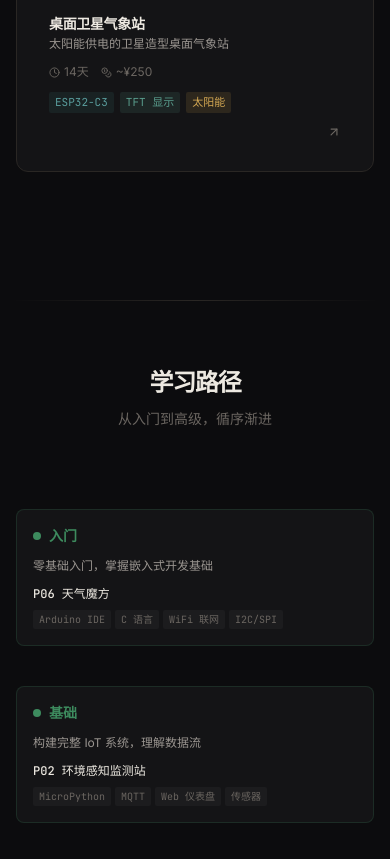
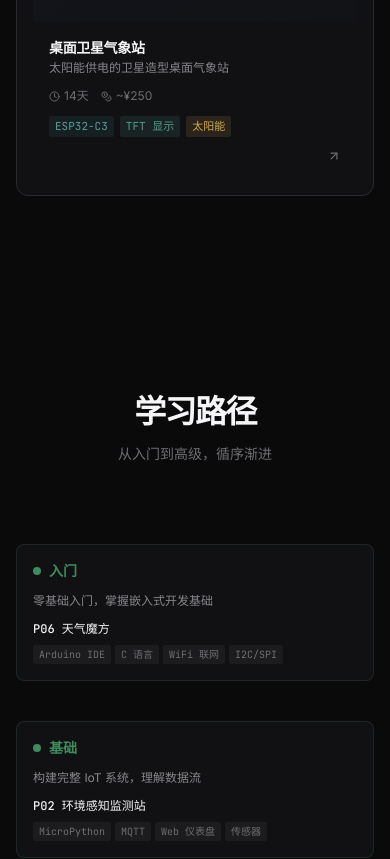
Before and after one commit to jojojjjjj/summer-hardware-projects, a Next.js app in the folder website/: page / in a window 390 px wide. Shown: the part 5419-6278 px from the top of the page. Built offline with nearby package versions, Linux system fonts and the light colour scheme.

Commit message:
style: update tailwind config and global CSS for new design system

```diff
--- a/website/app/globals.css
+++ b/website/app/globals.css
@@ -1,13 +1,16 @@
 /**
- * 全局样式 — 工作台 / Workbench 主题
+ * 全局样式 — Apple Keynote × 硬件工作台
  *
- * 设计方向: 不是"科技感暗色渐变"，而是电子工作台的真实质感。
- * 色彩来自 PCB 走线金色、阻焊层绿色、焊锡银灰、烙铁暗橙。
- * 排版借鉴技术手册和元件数据表——等宽字体做标题，无衬线做正文。
+ * 设计方向:
+ * - Apple 式的极致留白和排版层次
+ * - 保留工作台暖金色调，但用 Apple 的构图书写
+ * - 更大的正文、更极端的标题/正文比例
+ * - Section 之间用背景色变化而非分隔线
+ * - 更精致的模糊和阴影
  */
 
-/* Google Fonts — @import 必须在 @tailwind 之前 */
-@import url("https://fonts.googleapis.com/css2?family=Inter:wght@400;500;600;700;800&family=Noto+Sans+SC:wght@400;500;600;700&family=JetBrains+Mono:wght@400;500;600;700&display=swap");
+/* Google Fonts */
+@import url("https://fonts.googleapis.com/css2?family=Inter:wght@300;400;500;600;700;800&family=Noto+Sans+SC:wght@300;400;500;600;700&family=JetBrains+Mono:wght@400;500;600;700&display=swap");
 
 @tailwind base;
 @tailwind components;
@@ -16,72 +19,70 @@
 @layer base {
   html {
     scroll-behavior: smooth;
-    background-color: #0c0c0e;
-    color: #ede9e1;
+    background-color: #0a0a0b;
+    color: #f5f5f7;
   }
 
   body {
     font-family: "Inter", "Noto Sans SC", "PingFang SC", "Microsoft YaHei",
       sans-serif;
-    line-height: 1.75;
+    font-size: 17px;
+    line-height: 1.65;
     -webkit-font-smoothing: antialiased;
     -moz-osx-font-smoothing: grayscale;
   }
 
   ::selection {
     background-color: rgba(201, 148, 74, 0.3);
-    color: #ede9e1;
+    color: #f5f5f7;
   }
 
   ::-webkit-scrollbar {
-    width: 6px;
+    width: 5px;
   }
   ::-webkit-scrollbar-track {
-    background: #0c0c0e;
+    background: #0a0a0b;
   }
   ::-webkit-scrollbar-thumb {
-    background: #2a2724;
+    background: #1c1c1e;
     border-radius: 3px;
   }
   ::-webkit-scrollbar-thumb:hover {
-    background: #3d3a35;
+    background: #2a2724;
   }
 }
 
 @layer components {
-  /* Hero 背景 — 深色工坊氛围，非流动渐变 */
+  /* Hero 背景 — Apple 式微光，非常克制 */
   .hero-gradient {
-    background:
-      radial-gradient(ellipse at 30% 20%, rgba(201, 148, 74, 0.06) 0%, transparent 50%),
-      radial-gradient(ellipse at 70% 80%, rgba(61, 139, 94, 0.04) 0%, transparent 50%),
-      #0c0c0e;
+    background: #0a0a0b;
   }
 
-  /* 强调文字 — 实色金色，非渐变 */
+  /* 强调文字 — 实色金色 */
   .accent-text {
     color: #c9944a;
   }
 
-  /* 卡片 hover — 克制的边框变化，不发光 */
+  /* 卡片 hover — Apple 式：轻微提升 + 边框明显变化 */
   .card-glow {
-    transition: border-color 0.2s ease, transform 0.2s ease;
+    transition: border-color 0.3s ease, transform 0.3s ease, box-shadow 0.3s ease;
   }
   @media (hover: hover) and (pointer: fine) {
     .card-glow:hover {
-      border-color: #3d3a35;
-      transform: translateY(-2px);
+      border-color: rgba(255, 255, 255, 0.18);
+      transform: translateY(-4px);
+      box-shadow: 0 12px 40px rgba(0, 0, 0, 0.4);
     }
   }
 
-  /* 导航栏 — 微暖色调模糊 */
+  /* 导航栏 — Apple 式通透模糊 */
   .navbar-blur {
-    backdrop-filter: blur(12px) saturate(180%);
-    -webkit-backdrop-filter: blur(12px) saturate(180%);
-    background-color: rgba(12, 12, 14, 0.85);
-    border-bottom: 1px solid rgba(42, 39, 36, 0.5);
+    backdrop-filter: blur(20px) saturate(180%);
+    -webkit-backdrop-filter: blur(20px) saturate(180%);
+    background-color: rgba(10, 10, 11, 0.72);
   }
 
-  /* 项目 Hero 渐变 — 保持不变但色调更新 */
+  /* 项目 Hero 渐变 */
   .project-hero-gradient {
     position: relative;
   }
@@ -97,35 +98,32 @@
     pointer-events: none;
   }
 
-  /* Section 分隔线 — 微暖色 */
-  .section-divider {
-    height: 1px;
-    background: linear-gradient(
-      to right,
-      transparent,
-      #2a2724,
-      transparent
-    );
+  /* Section 背景 — Apple 式交替 */
+  .section-dark {
+    background-color: #0a0a0b;
+  }
+  .section-elevated {
+    background-color: #111113;
   }
 
-  /* PCB 走线装饰 — 水平连接线 */
-  .trace-line {
-    height: 1px;
-    background: linear-gradient(
-      to right,
-      #c9944a40,
-      #c9944a20,
-      transparent
-    );
+  /* Apple 式 eyebrow label */
+  .eyebrow {
+    font-size: 12px;
+    font-weight: 600;
+    letter-spacing: 0.08em;
+    text-transform: uppercase;
+    color: #c9944a;
+    font-family: "Inter", sans-serif;
   }
 }
 
 @layer utilities {
-  .text-responsive-hero {
-    font-size: clamp(2.25rem, 5vw + 1rem, 4.5rem);
+  /* Apple 式标题尺寸 — 更极端的比例 */
+  .text-hero {
+    font-size: clamp(2.75rem, 6vw, 5rem);
   }
   .text-responsive-section {
-    font-size: clamp(1.5rem, 3vw + 0.5rem, 3rem);
+    font-size: clamp(2rem, 4vw, 3.5rem);
   }
 }
 
@@ -140,19 +138,15 @@ html, body {
 
 @media (max-width: 1024px) {
   .navbar-blur {
-    backdrop-filter: blur(8px) saturate(150%);
-    -webkit-backdrop-filter: blur(8px) saturate(150%);
-  }
-
-  .section-divider {
-    margin-left: 1rem;
-    margin-right: 1rem;
+    backdrop-filter: blur(12px) saturate(150%);
+    -webkit-backdrop-filter: blur(12px) saturate(150%);
   }
 }
 
 @media (max-width: 768px) {
   body {
-    line-height: 1.6;
+    font-size: 16px;
+    line-height: 1.55;
   }
 
   .project-hero-gradient::before {
@@ -163,11 +157,6 @@ html, body {
     );
   }
 
-  .section-divider {
-    margin-left: 1rem;
-    margin-right: 1rem;
-  }
-
   .card-glow {
     min-height: 44px;
     padding: 1rem;
@@ -176,17 +165,13 @@ html, body {
 
 @media (max-width: 480px) {
   body {
+    font-size: 15px;
     line-height: 1.5;
   }
 
   .navbar-blur {
-    backdrop-filter: blur(6px) saturate(120%);
-    -webkit-backdrop-filter: blur(6px) saturate(120%);
-  }
-
-  .section-divider {
-    margin-left: 0.75rem;
-    margin-right: 0.75rem;
+    backdrop-filter: blur(8px) saturate(120%);
+    -webkit-backdrop-filter: blur(8px) saturate(120%);
   }
 }
 
--- a/website/tailwind.config.ts
+++ b/website/tailwind.config.ts
@@ -19,16 +19,16 @@ const config: Config = {
          * - 烙铁头的暗橙红
          * - 焊锡的银灰色
          */
-        /* 基础色 — 微暖深色系 */
-        background: "#0c0c0e",
-        "bg-secondary": "#141416",
+        /* 基础色 — Apple 式纯黑底 + 微暖层次 */
+        background: "#0a0a0b",
+        "bg-secondary": "#111113",
         "bg-tertiary": "#1c1c1e",
-        border: "#2a2724",
-        "border-hover": "#3d3a35",
-        /* 文字色 — 暖白/暖灰，非冷白 */
-        "text-primary": "#ede9e1",
-        "text-secondary": "#9a9590",
-        "text-tertiary": "#6b6661",
+        border: "#2a2a2e",
+        "border-hover": "#444448",
+        /* 文字色 — Apple 式冷白/冷灰（与暖色强调形成对比） */
+        "text-primary": "#f5f5f7",
+        "text-secondary": "#86868b",
+        "text-tertiary": "#6e6e73",
         /* 强调色 — PCB 金色走线 + 阻焊绿 */
         "accent-primary": "#c9944a",
         "accent-secondary": "#3d8b5e",
```
